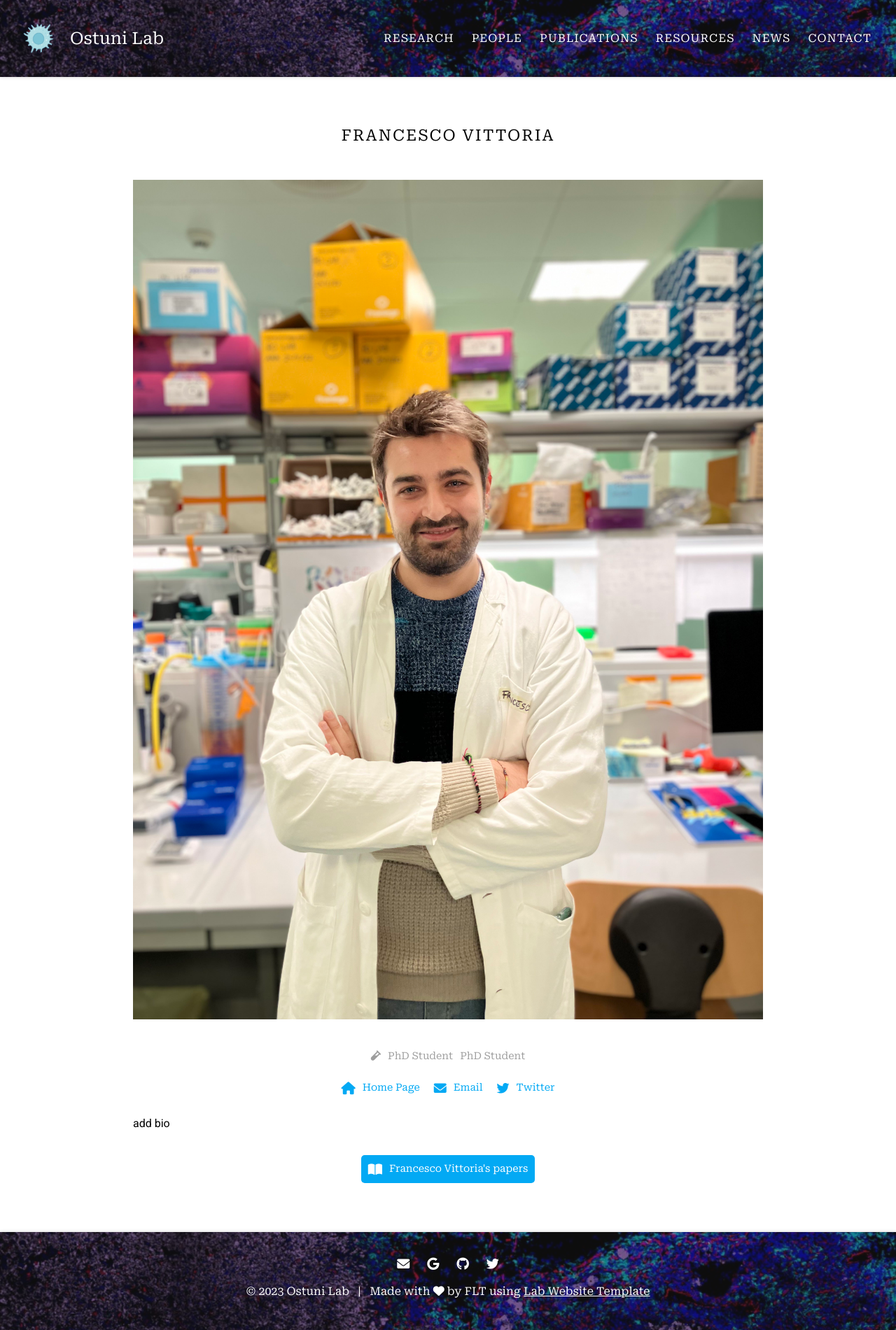
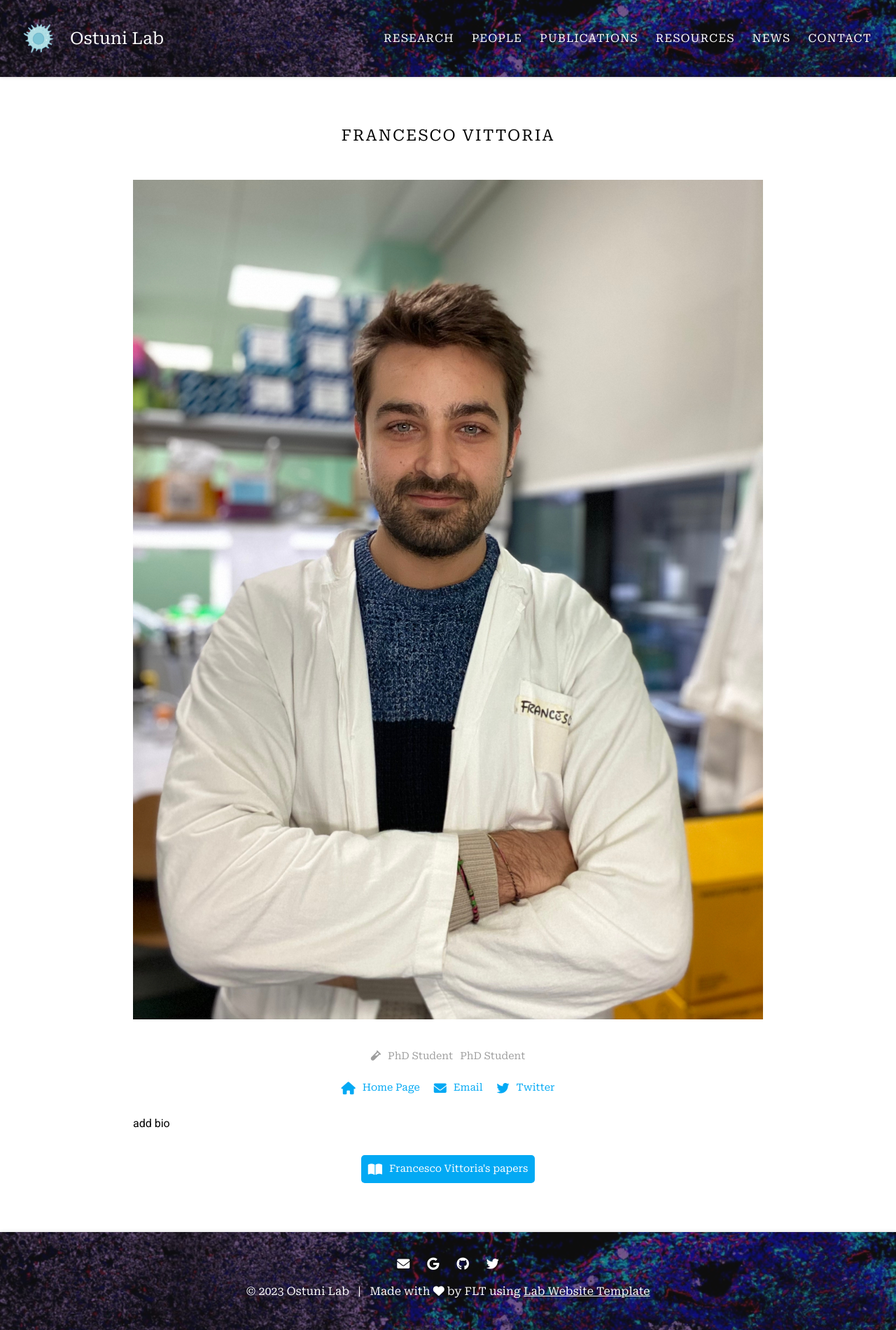
Before and after one commit to laterz-f/labwebsite, a Jekyll site: the page built from _members/francesco-vittoria.md, in a window 1280 px wide. Shown: the whole page at 70% size. Built offline with Jekyll 4.4.1, drawn with Linux system fonts in a browser that asks for light colours.

Commit message:
Update francesco-vittoria.md

```diff
--- a/_members/francesco-vittoria.md
+++ b/_members/francesco-vittoria.md
@@ -1,6 +1,6 @@
 ---
 name: Francesco Vittoria
-image: images/fv.jpg
+image: images/fv.JPG
 description: PhD Student
 role: phd wet
 aliases:
```
